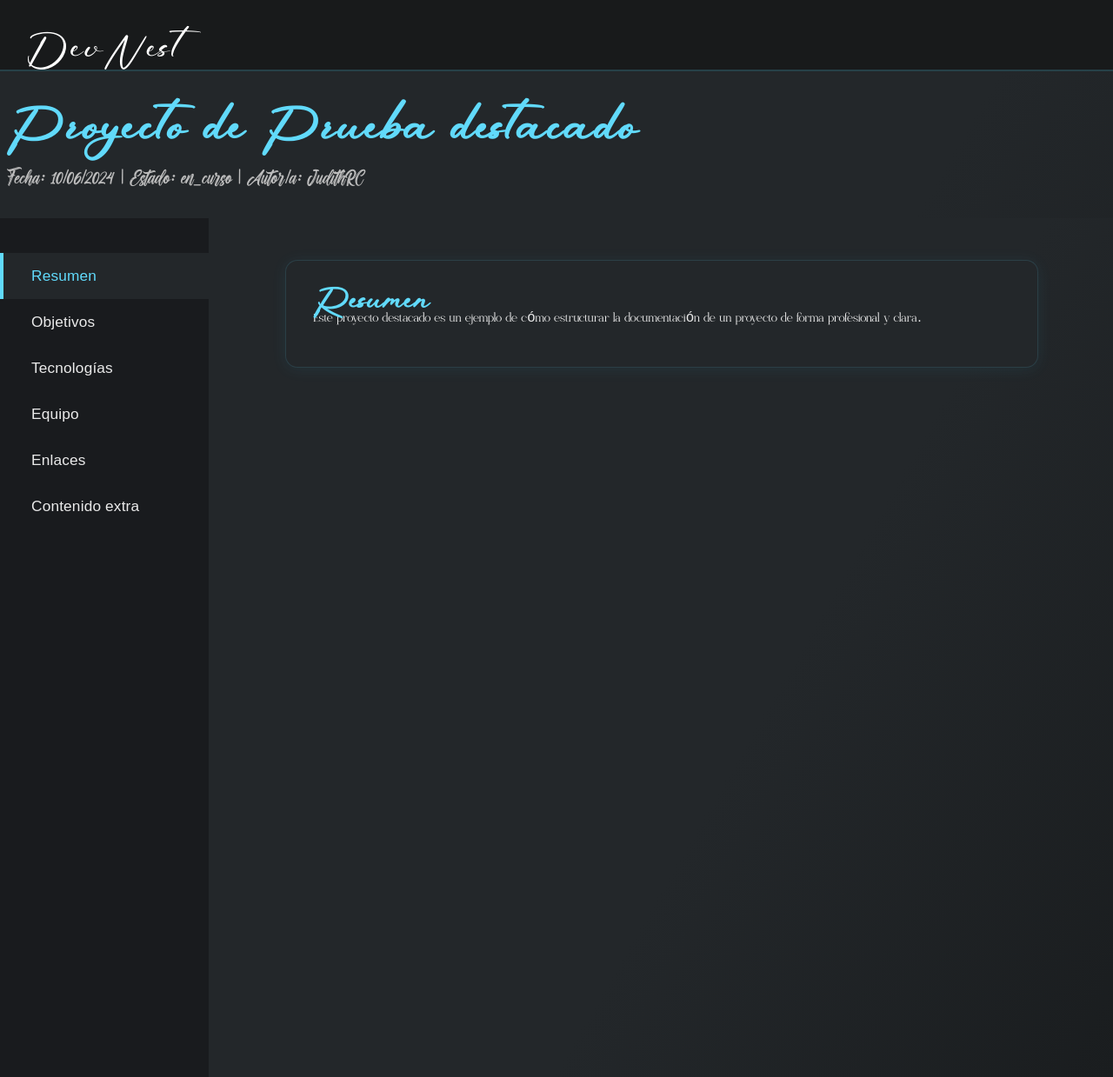
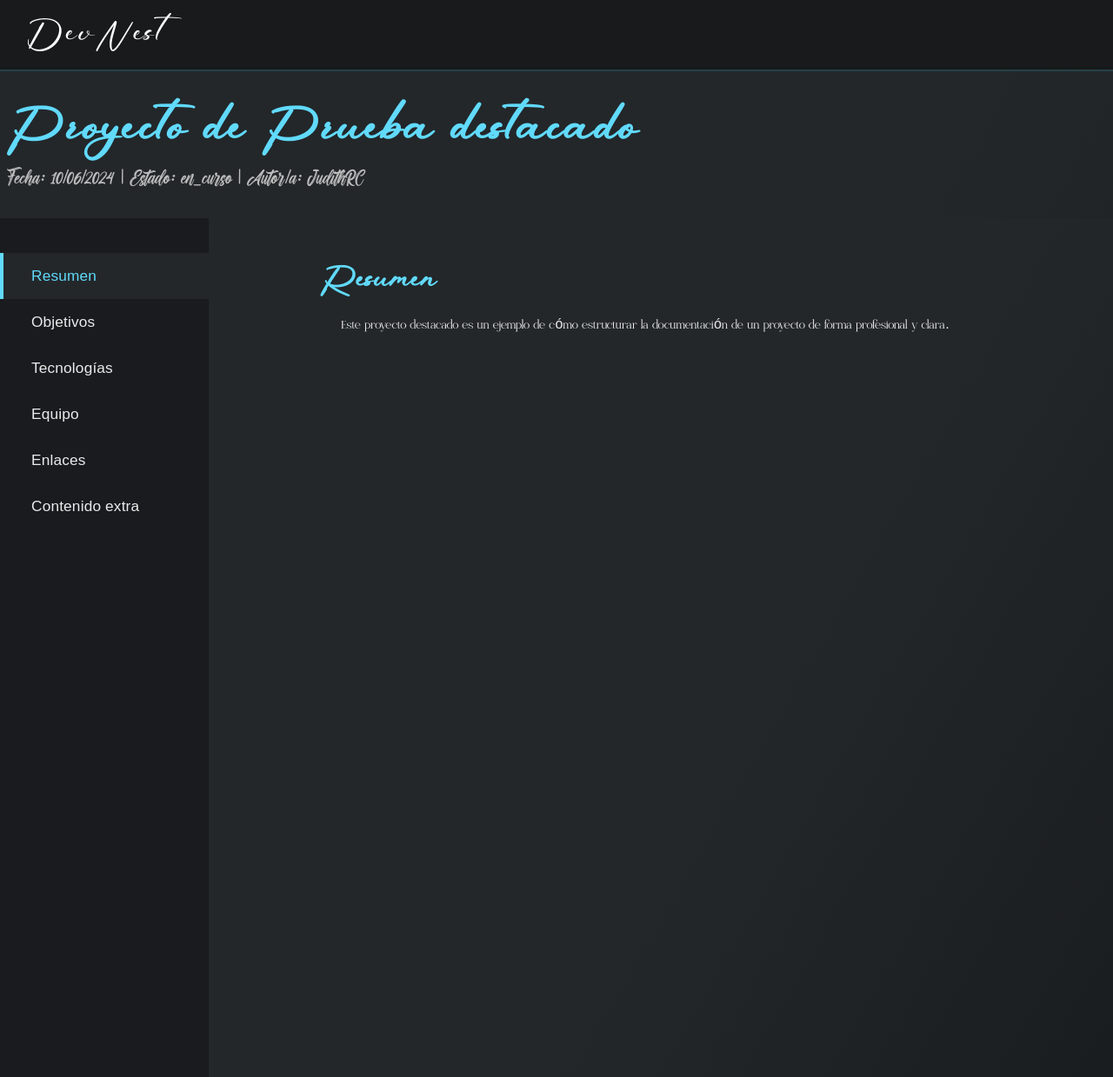
Before and after one commit to JudithRC/DevNet, a Jekyll site: the page built from _posts/2024-06-10-proyecto-destacado.md, in a window 1280 px wide. Shown: the whole page at 87% size. Built offline with Jekyll 4.4.1, drawn with Linux system fonts in a browser that asks for light colours; some web fonts are replaced.

Commit message:
Ajustes sección

```diff
--- a/assets/css/proyecto-docs.css
+++ b/assets/css/proyecto-docs.css
@@ -16,13 +16,21 @@
 }
 .proyecto-doc .proyecto-header {
   background: #181a1b;
-  padding: 36px 0 0 0;
+  padding: 0;
   text-align: left;
   border-bottom: 2px solid #61dafb33;
   margin-bottom: 0;
+  display: flex;
+  align-items: center;
+  height: 80px;
 }
 .proyecto-doc .proyecto-header .logo-devnest {
   font-family: 'Rustic Roadway', Arial, sans-serif;
+  font-size: 2.2rem;
+  margin-left: 32px;
+  line-height: 1;
+  display: inline-block;
+  vertical-align: middle;
 }
 .proyecto-doc .proyecto-titulo-meta {
   margin-top: 40px;
@@ -166,27 +174,31 @@
 .proyecto-section {
   display: none;
   max-width: 800px;
-  margin: 0 auto;
+  margin: 0 auto 48px auto;
   animation: fadeIn 0.3s;
+  background: none;
+  border-radius: 0;
+  padding: 0 0 0 0;
+  box-shadow: none;
+  border: none;
   position: relative;
-  background: #23272a;
-  border-radius: 14px;
-  padding: 40px 32px 32px 32px;
-  box-shadow: 0 2px 16px rgba(97,218,251,0.10), 0 1.5px 8px rgba(0,0,0,0.13);
-  border: 1.5px solid #61dafb22;
 }
 .proyecto-section h2 {
-  position: absolute;
-  top: 24px;
-  left: 32px;
-  margin: 0;
+  position: static;
+  margin: 0 0 18px 8px;
   font-family: 'Rustic Roadway', Arial, sans-serif;
   font-size: 2rem;
   color: #61dafb;
   letter-spacing: 1px;
+  text-align: left;
 }
-.proyecto-section .contenido-section {
-  margin-top: 56px;
+.proyecto-section .contenido-section,
+.proyecto-section > p,
+.proyecto-section > ul,
+.proyecto-section > div {
+  margin-left: 32px;
+  margin-right: 32px;
+  text-align: left;
 }
 .proyecto-section.active {
   display: block;
```
